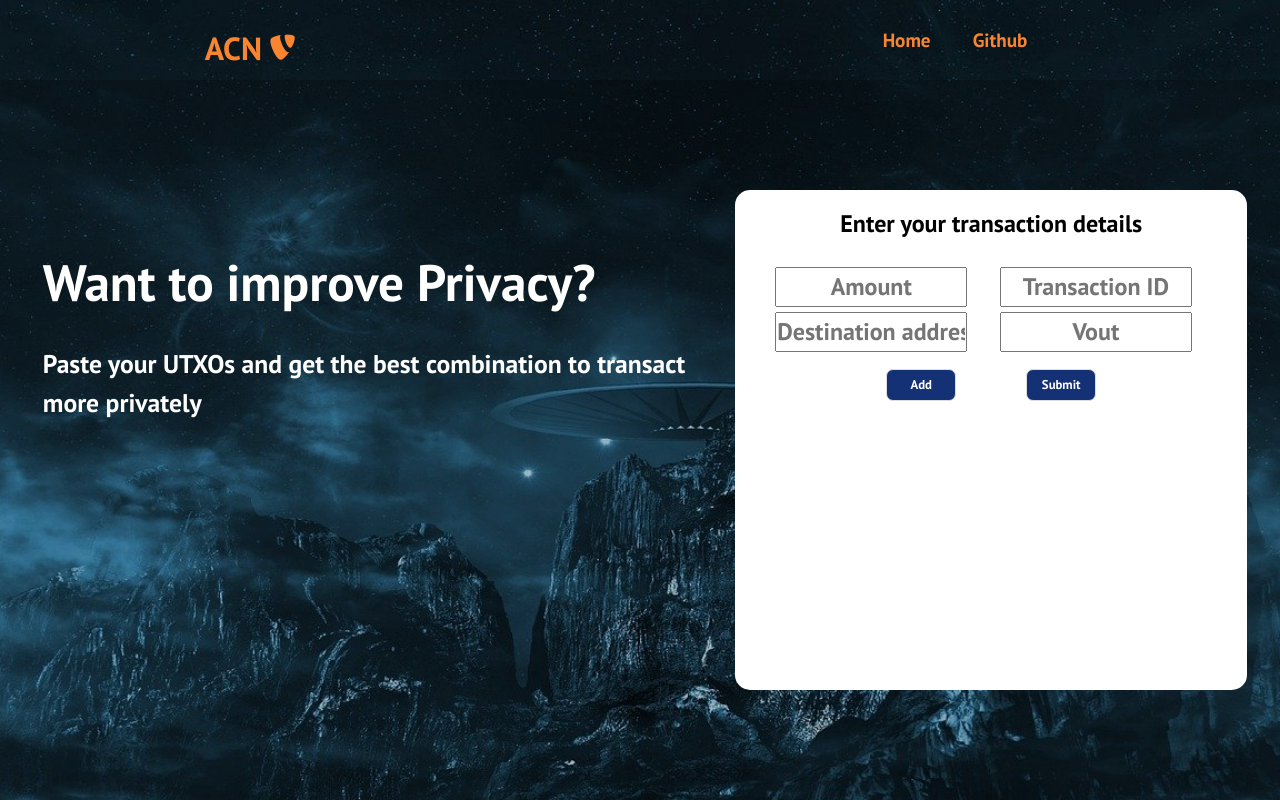
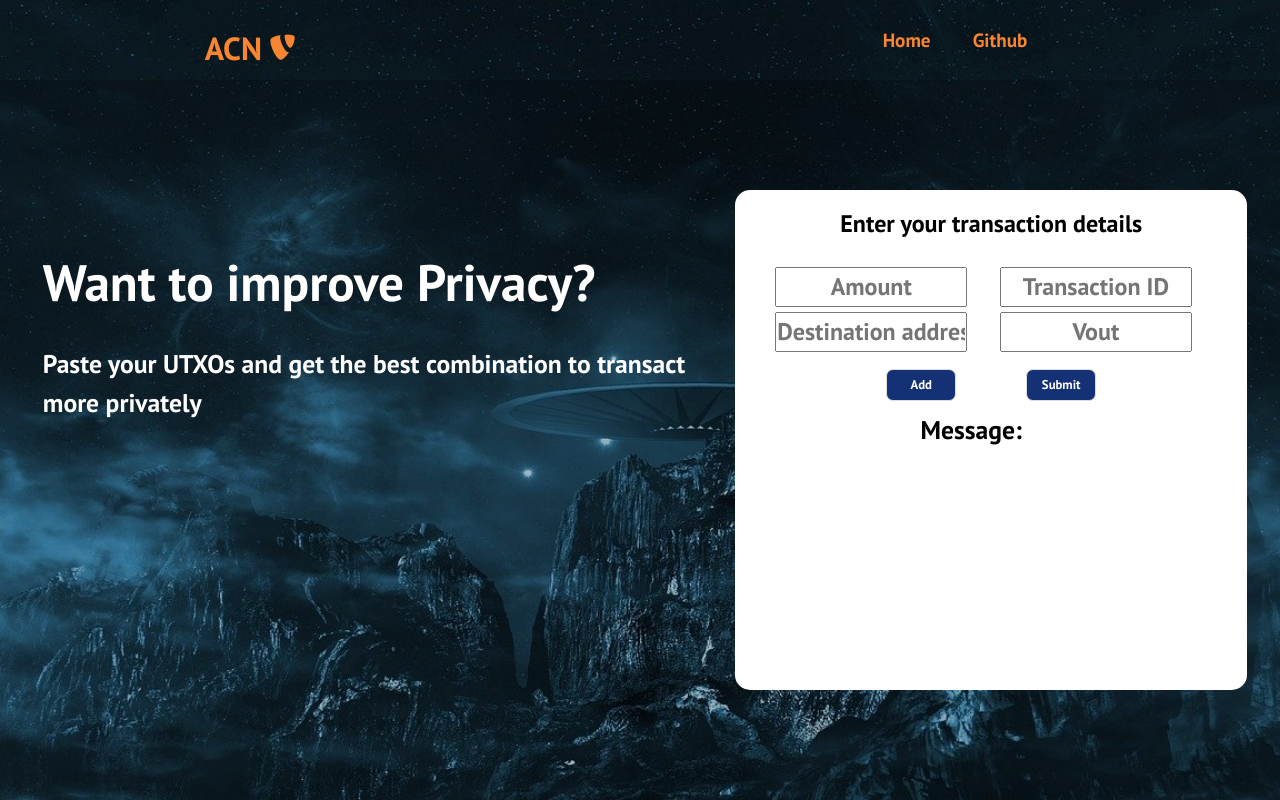
Before and after one commit to Jennycj/anti-chainanalysis, a React (Create React App) app in the folder client/anti-chainanalysis/: page / in a window 1280 px wide. Built offline with nearby package versions, Linux system fonts and the light colour scheme; the HTML template or start-up script is replaced by a standard one.

Commit message:
add response display table

```diff
--- a/client/anti-chainanalysis/src/components/Form.tsx
+++ b/client/anti-chainanalysis/src/components/Form.tsx
@@ -12,10 +12,14 @@ interface InfoProps {
     address: string;
     amount: string;
 }
+
+
 function Form() {
 
     let [inputList, setInputList] = useState<Array<UtxoProps>>([{ txid: "", vout: "" }]);
     let [amountList, setAmountList] = useState<InfoProps>({ amount: "", address: "" });
+    let seperator = ":"
+    let [result, setResult] = useState<any[]>([])
 
 
 
@@ -66,15 +70,19 @@ function Form() {
 
     const callAnalyzeAPI = (destinationAddress: string, amountInSats: string, outputs: { txid: string; vout: string; }[]) => {
         console.log("=====got here =======")
+        let apiData: any[] = []
         axios.post('http://localhost:4000/api/utxo/analyze', {
             destinationAddress: destinationAddress,
             amountInSats: amountInSats,
             utxos: outputs
         }).then(response => {
             console.log("[+]", response.data);
+            apiData = response.data
         }).catch((err) => {
             console.log(err)
+            throw err;
         });
+        return apiData;
     }
 
     const handleSubmitClick = async () => {
@@ -87,11 +95,47 @@ function Form() {
             return
         }
         // const data = [filtered, amountList]
-        const result = callAnalyzeAPI(amountList.address, amountList.amount, filtered);
+        const result = await callAnalyzeAPI(amountList.address, amountList.amount, filtered);
+        setResult(result)
         console.log(">>>>> ", result)
         setInputList([{ txid: "", vout: "" }])
         setAmountList({ amount: "", address: "" })
         return result;
+    }
+
+    const render = (result: any[]) => {
+        if (result) {
+            return (
+                <div className="container">
+                    <div className="text">
+                        <p className="message">
+                            Message: {result}
+                        </p>
+                    </div>
+                    {result.length > 0 && <table className="table">
+                        <thead>
+                            <tr>
+                                <th>S/N</th>
+                                <th>TxId:vout</th>
+                            </tr>
+                        </thead>
+                        <tbody>
+                        {
+                            result.map((item: any, index: number)=>{
+                                return(
+                                    <tr key={index}>
+                                        <td>{index+1}</td>
+                                        <td>{item.txid}{seperator}{item.vout}</td>
+                                    </tr>
+                                )
+                            })
+                        }
+                        </tbody>
+                    </table>}
+                </div>
+
+            );
+        }
     }
 
 
@@ -144,6 +188,7 @@ function Form() {
                 <button onClick={handleAddClick}>Add</button>
                 <button onClick={handleSubmitClick}>Submit</button>
             </div>
+            {render(result)}
             {/* <div style={{ marginTop: 20 }}>{JSON.stringify(inputList)}</div> */}
         </div>
     );
```
